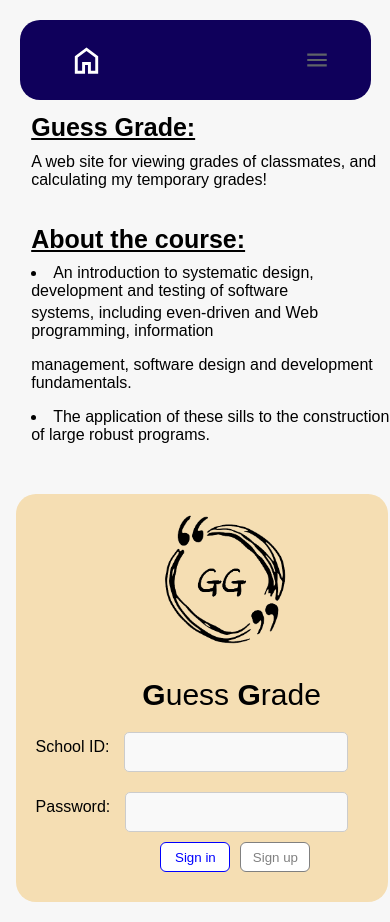
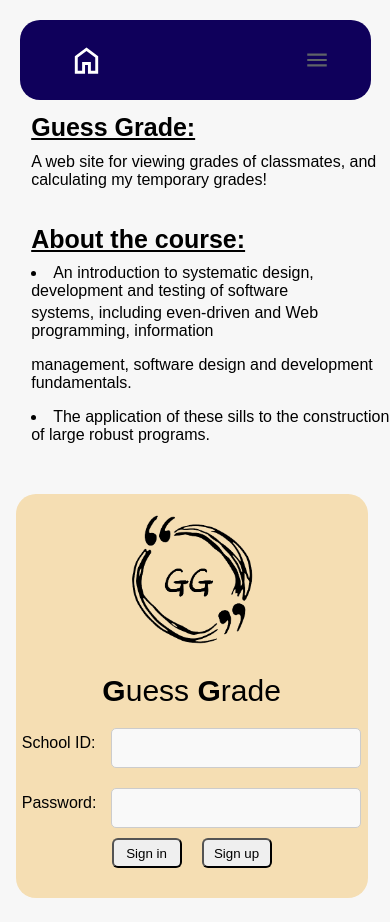
Before and after one commit to Hojjan/cse316project, a React (Create React App) app in the folder cse316pj/: page /homepage in a window 390 px wide. Built offline with nearby package versions, Linux system fonts and the light colour scheme.

Commit message:
finished homepage .v2

```diff
--- a/cse316pj/src/cssPages/homepage.css
+++ b/cse316pj/src/cssPages/homepage.css
@@ -25,16 +25,16 @@
 
 .homeLogin{
   position: absolute;
+  display: flex;
+  flex-direction: column;
+  align-items: center;
   right: 5%;
   width: 350px;
   margin-top: 3%;
   margin-left: 10%;
   border-radius: 20px;
   background-color: wheat;
-  padding-left: 20px;
-  padding-top: 20px;
-  padding-bottom: 20px;
-  padding-right: 40px;
+  padding: 20px;
 }
 .containers p{
   white-space: nowrap;
@@ -45,26 +45,30 @@
 }
 
 .containers input{
-  width: 100%;
+  width: 250px;
 }
 
 .signButtons{
   text-align: center;
 }
 
-.signin-signin, .signin-signup{
+.signin-signin{
   border-radius: 6px;
+  width: 70px;
+  height: 30px;
+}
+
+.signin-signup{
+  border-radius: 6px;
+  width: 70px;
+  height: 30px;
+  margin-left: 20px;
 }
 
 .loginTitle{
   font-size: 30px;
   text-align: center;
-  margin-left: 80px;
   margin-bottom: 10px;
-}
-
-.ggLogo{
-  margin-left: 40%;
 }
 
 @media(max-width: 1300px){
--- a/cse316pj/src/cssPages/signin.css
+++ /dev/null
@@ -1,68 +0,0 @@
-.wholeSignIn{
-    margin-top: 150px;
-}
-
-.wholeSignIn .title{
-    font-size: 40px;
-    font-weight: 500;
-    margin-left: 42%;
-}
-
-.wholeSignIn p{
-    margin-left: 37%;
-    transition: margin-left 0.3s ease;
-}
-
-.wholeSignIn input{
-    width: 300px;
-    margin-left: 37%;
-    margin-top: 0;
-    background-color: lavender;
-    transition: margin-left 0.3s ease;
-}
-
-.page-white-bg{
-    background-color: white;
-}
-
-.signButtons{
-    margin-left: 42%;
-    display: flex;
-    gap: 10px;
-}
-
-.signin-signin{
-    background-color: white;
-    border: 1px solid blue;
-    color: blue;
-    width: 70px;
-    height: 30px;
-}
-
-.signin-signup{
-    background-color: white;
-    border: 1px solid gray;
-    color: gray;
-    width: 70px;
-    height: 30px;
-}
-
-
-@media(max-width: 600px){
-    .wholeSignIn .title{
-        margin-left: 40%;
-    }
-
-    .wholeSignIn p{
-        margin-left: 28%;
-    }
-
-    .wholeSignIn input{
-        width: 250px;
-        margin-left: 28%;
-    }
-
-    .signButtons{
-        margin-left: 40%;
-    }
-}
--- a/cse316pj/src/jsxPages/App.jsx
+++ b/cse316pj/src/jsxPages/App.jsx
@@ -10,7 +10,6 @@ import InsertGrade from "./insertGrade";
 import ViewGrade from './viewGrade';
 import Userinfo from './userInfo';
 import AskProfessor from './askProfessor';
-import Signin from './signin';
 import Signup from './signup';
 
 import ProtectedRoute from './ProtectedRoute';
@@ -29,7 +28,6 @@ function App() {
           <Route path="/viewGrade" element={<ProtectedRoute><ViewGrade /></ProtectedRoute>} />
           <Route path="/userInfo" element={<ProtectedRoute><Userinfo /></ProtectedRoute>} />
           <Route path="/askProfessor" element={<ProtectedRoute><AskProfessor /></ProtectedRoute>} />
-          <Route path="/signin" element={<Signin />} />
           <Route path="/signup" element={<Signup />} />
 
         </Routes>
--- a/cse316pj/src/jsxPages/homepage.jsx
+++ b/cse316pj/src/jsxPages/homepage.jsx
@@ -1,8 +1,49 @@
-import React from "react";
+import React, {useState} from "react";
 import '../cssPages/homepage.css';
 import { Link } from "react-router-dom";
+import axios from "axios";
+import { hashutil } from "../hashutil/javascript/Hashutil";
 
 function Home(){
+  const [email, setEmail] = useState('');
+  const [password, setPassword] = useState('');
+
+  const handleSignin = () => {
+    if (!email) {
+        alert("Please enter your email.");
+        return;
+    }
+
+    if (!password) {
+        alert("Please enter your password.");
+        return;
+    }
+
+
+    const hashedPassword = hashutil(email, password);
+    const newAccount = {email: email, password: hashedPassword};
+
+
+    axios.post('http://localhost:3001/api/user/signin', newAccount)
+        .then((response) => {
+            const { message, userId, accessToken, refreshToken } = response.data;
+            alert(message);
+            if (response.status === 200) { //If there is an error, sign out the account and limit the access
+                localStorage.setItem("userId", userId);
+                localStorage.setItem('accessToken', accessToken);
+                localStorage.setItem('refreshToken', refreshToken);
+                window.location.href = '/homepage'; // redirect to homepage
+            }
+        })
+        .catch((error) => {
+            if (error.response) {
+                alert(error.response.data.error);
+            } else {
+                alert("An error occurred. Please try again.");
+            }
+        });
+  };
+
   return(
     <div className="homepage">
       <div className="homeWholeText">
@@ -28,15 +69,15 @@ function Home(){
           <div className="containers">
               <div className="homeEmail-container">
                   <p>School ID:</p>
-                  <input type="text" className="homeEmail"  />
+                  <input type="text" className="homeEmail" value={email} onChange={(e) => setEmail(e.target.value)}/>
               </div>
               <div className="homePassword-container">
                   <p>Password:</p>
-                  <input type="password" className="homePassword" />
+                  <input type="password" className="homePassword" value={password} onChange={(e) => setPassword(e.target.value)}/>
               </div>
           </div>
           <div className="signButtons">
-              <button className="signin-signin">Sign in</button>
+              <button className="signin-signin" onClick={handleSignin}>Sign in</button>
               <Link to="/signup">
                   <button className="signin-signup">Sign up</button>
               </Link>
--- a/cse316pj/src/jsxPages/signin.jsx
+++ /dev/null
@@ -1,77 +0,0 @@
-import React, { useState } from "react";
-import '../cssPages/signin.css'
-import { Link } from "react-router-dom";
-import axios from "axios";
-import { hashutil } from "../hashutil/javascript/Hashutil";
-
-function Signin(){
-    const [email, setEmail] = useState('');
-    const [password, setPassword] = useState('');
-
-    React.useEffect(() => {
-        document.body.classList.add('page-white-bg');
-        return () => {
-            document.body.classList.remove('page-white-bg');
-        };
-    }, []);
-
-    const handleSignin = () => {
-        if (!email) {
-            alert("Please enter your email.");
-            return;
-        }
-
-        if (!password) {
-            alert("Please enter your password.");
-            return;
-        }
-
-
-        const hashedPassword = hashutil(email, password);
-        const newAccount = {email: email, password: hashedPassword};
-
-
-        axios.post('http://localhost:3001/api/user/signin', newAccount)
-            .then((response) => {
-                const { message, userId, accessToken, refreshToken } = response.data;
-                alert(message);
-                if (response.status === 200) { //If there is an error, sign out the account and limit the access
-                    localStorage.setItem("userId", userId);
-                    localStorage.setItem('accessToken', accessToken);
-                    localStorage.setItem('refreshToken', refreshToken);
-                    window.location.href = '/homepage'; // redirect to homepage
-                }
-            })
-            .catch((error) => {
-                if (error.response) {
-                    alert(error.response.data.error);
-                } else {
-                    alert("An error occurred. Please try again.");
-                }
-            });
-    };
-
-    return(
-        <div className="wholeSignIn">
-            <p className="title">Sign in</p>
-            <div className="containers">
-                <div className="email-container">
-                    <p>E-mail</p>
-                    <input type="text" className="email" value={email} onChange={(e) => setEmail(e.target.value)}/>
-                </div>
-                <div className="password-container">
-                    <p>Password</p>
-                    <input type="password" className="password" value={password} onChange={(e) => setPassword(e.target.value)}/>
-                </div>
-            </div>
-            <div className="signButtons">
-                <button className="signin-signin" onClick={handleSignin}>Sign in</button>
-                <Link to="/signup">
-                    <button className="signin-signup">Sign up</button>
-                </Link>
-            </div>
-        </div>
-    );
-}
-
-export default Signin;
```
